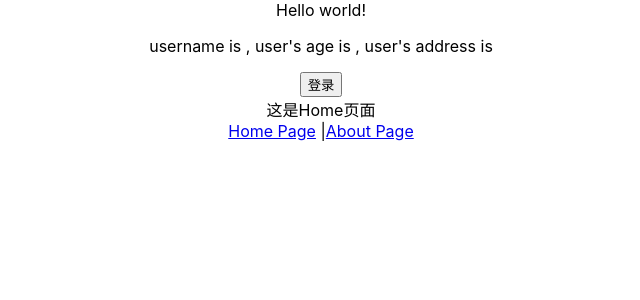
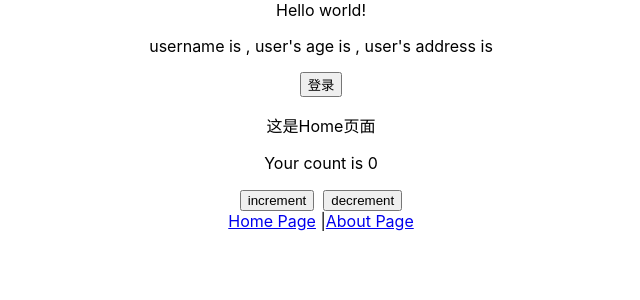
Before and after one commit to webRambler/react-ts-practice, a React (Create React App) app: page /home in a window 1280 px wide. Shown: the top 300 px of the page, without its empty margins (319-959 px from the left). Built offline with nearby package versions, Linux system fonts and the light colour scheme.

Commit message:
feat：增加useReducer组件

```diff
--- /dev/null
+++ b/src/components/Counter.tsx
@@ -0,0 +1,52 @@
+import React, { useReducer } from 'react'
+
+type StateType = {
+    count: number;
+}
+
+type ActionType = {
+    type: string;
+    payload: number;
+}
+
+const initialState = {count: 0}
+
+function countReducer(state: StateType, action: ActionType) {
+    switch (action.type) {
+        case 'increment':
+            return {count: state.count + action.payload}
+            break;
+        case 'decrement':
+            return {count: state.count - action.payload}
+            break;
+        default:
+            return state
+            break;
+    }
+}
+
+export default function Counter() {
+    const [state, dispatch] = useReducer(countReducer, initialState)
+
+    const _increment = () => {
+        dispatch({
+            type: 'increment',
+            payload: 1
+        })
+    }
+
+    const _decrement = () => {
+        dispatch({
+            type: 'decrement',
+            payload: 1
+        })
+    }
+
+    return (
+        <div>
+            <p>Your count is {state.count}</p>
+            <button onClick={_increment}>increment</button>&nbsp;&nbsp;
+            <button onClick={_decrement}>decrement</button>
+        </div>
+    )
+}
--- a/src/pages/Home.tsx
+++ b/src/pages/Home.tsx
@@ -1,8 +1,12 @@
 import React from "react";
+import Counter from "../components/Counter";
 
 const Home = () => {
     return (
-        <div>这是Home页面</div>
+        <div>
+            <p>这是Home页面</p>
+            <Counter />
+        </div>
     )
 }
 
```
